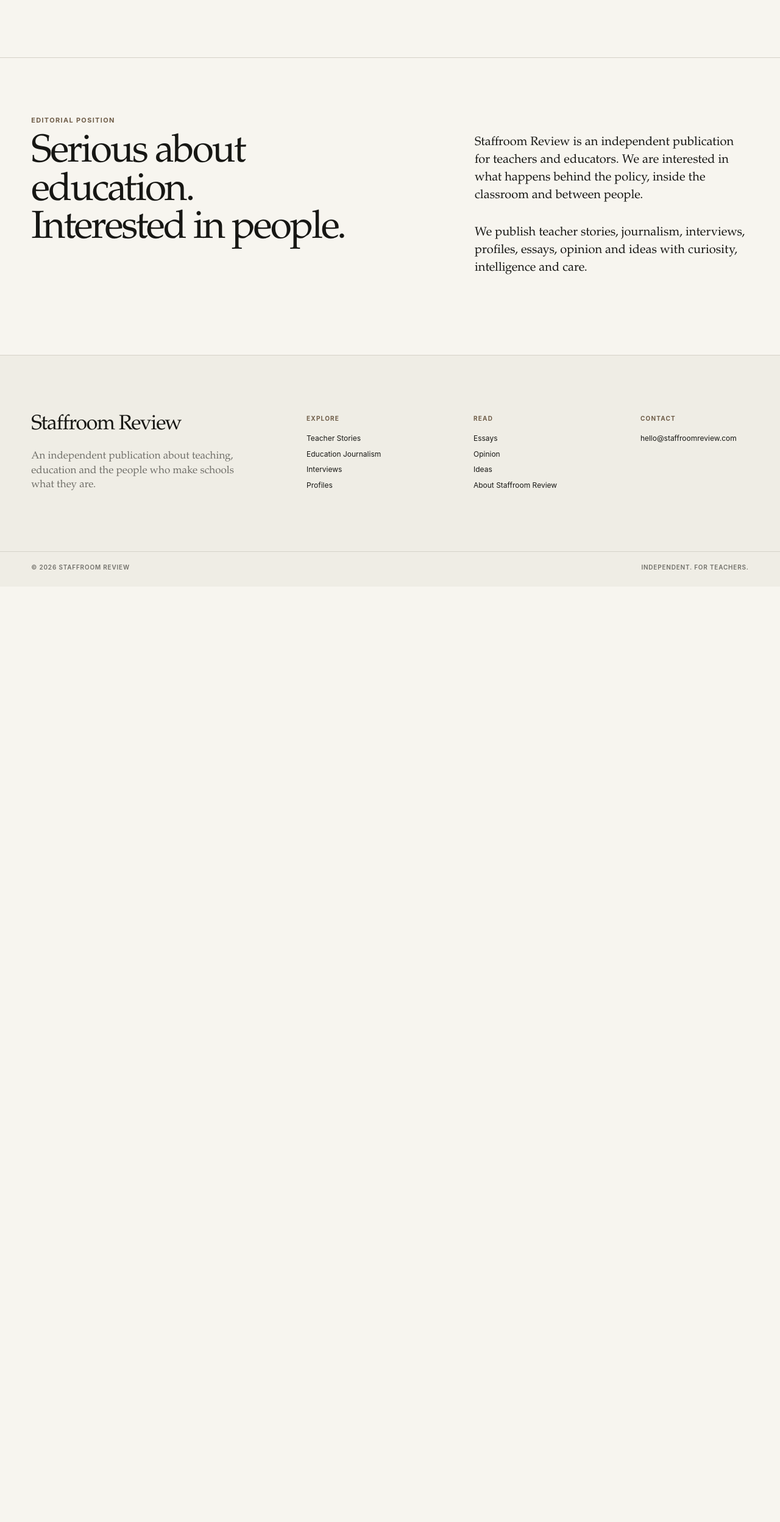
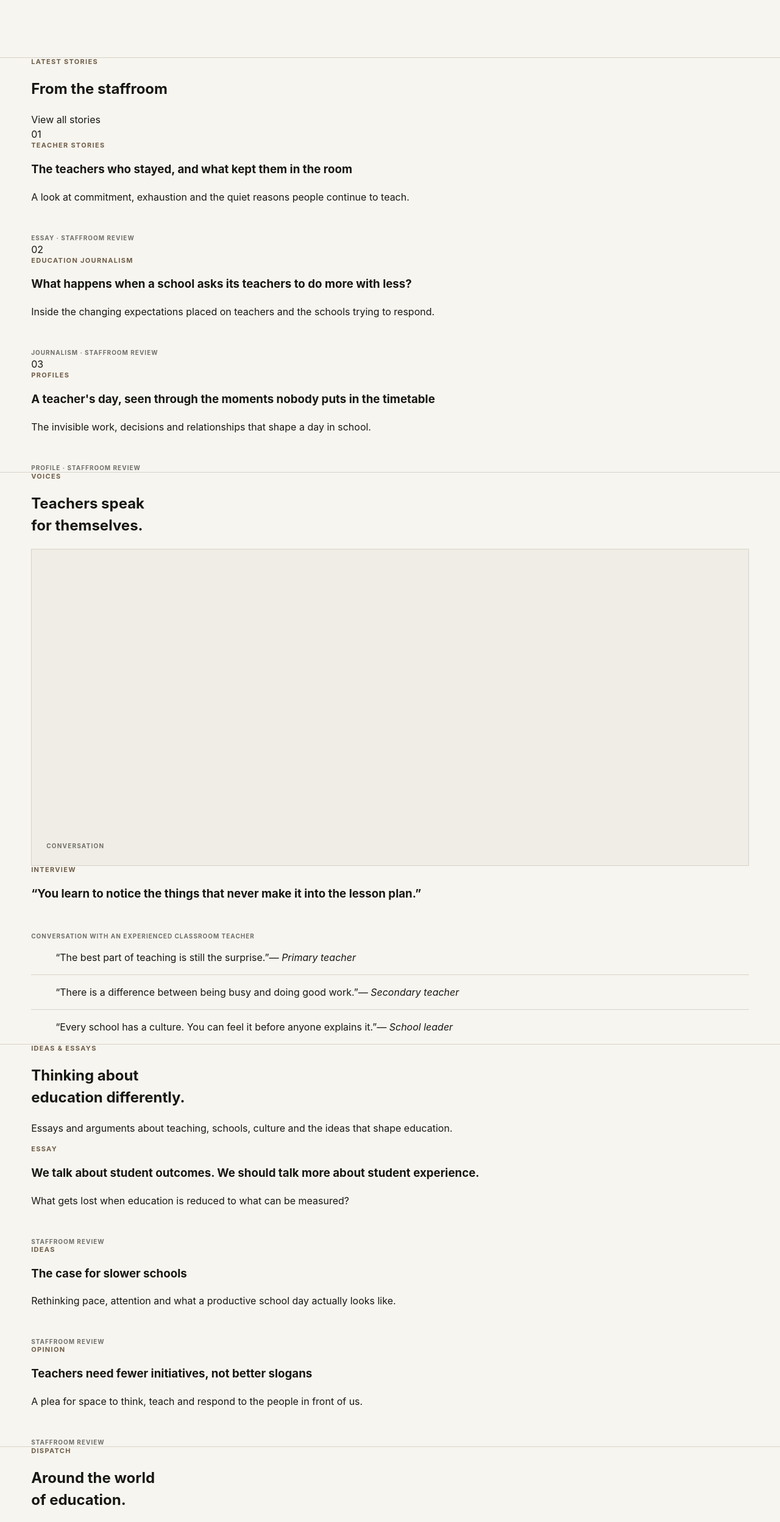
Before and after one commit to staffroom-review/staffroom-website, a Next.js app: page / in a window 1280 px wide. Shown: the part 1590-4086 px from the top of the page at 61% size. Before the commit the page ends 2552 px from the top, so only its background shows below. Built offline with nearby package versions, Linux system fonts and the light colour scheme.

Commit message:
Update page.js

```diff
--- a/app/page.js
+++ b/app/page.js
@@ -94,6 +94,268 @@ export default function HomePage() {
 
         <EditorialRule />
 
+        <section className="journal-section page-width">
+          <div className="section-heading-row">
+            <div>
+              <SectionLabel>Latest stories</SectionLabel>
+
+              <h2 className="section-title">
+                From the staffroom
+              </h2>
+            </div>
+
+            <a className="section-link" href="#stories">
+              View all stories
+            </a>
+          </div>
+
+          <div className="story-list">
+            <article className="story-list-item">
+              <div className="story-list-number">01</div>
+
+              <div className="story-list-copy">
+                <SectionLabel>Teacher Stories</SectionLabel>
+
+                <h3>
+                  The teachers who stayed, and what kept them in the room
+                </h3>
+
+                <p>
+                  A look at commitment, exhaustion and the quiet reasons people
+                  continue to teach.
+                </p>
+              </div>
+
+              <p className="byline">Essay · Staffroom Review</p>
+            </article>
+
+            <article className="story-list-item">
+              <div className="story-list-number">02</div>
+
+              <div className="story-list-copy">
+                <SectionLabel>Education Journalism</SectionLabel>
+
+                <h3>
+                  What happens when a school asks its teachers to do more with
+                  less?
+                </h3>
+
+                <p>
+                  Inside the changing expectations placed on teachers and the
+                  schools trying to respond.
+                </p>
+              </div>
+
+              <p className="byline">Journalism · Staffroom Review</p>
+            </article>
+
+            <article className="story-list-item">
+              <div className="story-list-number">03</div>
+
+              <div className="story-list-copy">
+                <SectionLabel>Profiles</SectionLabel>
+
+                <h3>
+                  A teacher's day, seen through the moments nobody puts in the
+                  timetable
+                </h3>
+
+                <p>
+                  The invisible work, decisions and relationships that shape a
+                  day in school.
+                </p>
+              </div>
+
+              <p className="byline">Profile · Staffroom Review</p>
+            </article>
+          </div>
+        </section>
+
+        <EditorialRule />
+
+        <section className="voices-section page-width">
+          <div className="voices-intro">
+            <SectionLabel>Voices</SectionLabel>
+
+            <h2 className="section-title">
+              Teachers speak
+              <br />
+              for themselves.
+            </h2>
+          </div>
+
+          <div className="voices-grid">
+            <article className="voice-feature">
+              <div className="story-image-placeholder" aria-hidden="true">
+                <span>Conversation</span>
+              </div>
+
+              <SectionLabel>Interview</SectionLabel>
+
+              <h3>
+                “You learn to notice the things that never make it into the
+                lesson plan.”
+              </h3>
+
+              <p className="byline">
+                Conversation with an experienced classroom teacher
+              </p>
+            </article>
+
+            <div className="voice-quotes">
+              <blockquote>
+                “The best part of teaching is still the surprise.”
+                <cite>— Primary teacher</cite>
+              </blockquote>
+
+              <EditorialRule />
+
+              <blockquote>
+                “There is a difference between being busy and doing good
+                work.”
+                <cite>— Secondary teacher</cite>
+              </blockquote>
+
+              <EditorialRule />
+
+              <blockquote>
+                “Every school has a culture. You can feel it before anyone
+                explains it.”
+                <cite>— School leader</cite>
+              </blockquote>
+            </div>
+          </div>
+        </section>
+
+        <EditorialRule />
+
+        <section className="ideas-section page-width">
+          <div className="ideas-header">
+            <div>
+              <SectionLabel>Ideas &amp; Essays</SectionLabel>
+
+              <h2 className="section-title">
+                Thinking about
+                <br />
+                education differently.
+              </h2>
+            </div>
+
+            <p>
+              Essays and arguments about teaching, schools, culture and the
+              ideas that shape education.
+            </p>
+          </div>
+
+          <div className="ideas-grid">
+            <article className="idea-card idea-card-large">
+              <SectionLabel>Essay</SectionLabel>
+
+              <h3>
+                We talk about student outcomes. We should talk more about
+                student experience.
+              </h3>
+
+              <p>
+                What gets lost when education is reduced to what can be
+                measured?
+              </p>
+
+              <p className="byline">Staffroom Review</p>
+            </article>
+
+            <article className="idea-card">
+              <SectionLabel>Ideas</SectionLabel>
+
+              <h3>
+                The case for slower schools
+              </h3>
+
+              <p>
+                Rethinking pace, attention and what a productive school day
+                actually looks like.
+              </p>
+
+              <p className="byline">Staffroom Review</p>
+            </article>
+
+            <article className="idea-card">
+              <SectionLabel>Opinion</SectionLabel>
+
+              <h3>
+                Teachers need fewer initiatives, not better slogans
+              </h3>
+
+              <p>
+                A plea for space to think, teach and respond to the people in
+                front of us.
+              </p>
+
+              <p className="byline">Staffroom Review</p>
+            </article>
+          </div>
+        </section>
+
+        <EditorialRule />
+
+        <section className="dispatch-section page-width">
+          <div className="dispatch-header">
+            <SectionLabel>Dispatch</SectionLabel>
+
+            <h2 className="section-title">
+              Around the world
+              <br />
+              of education.
+            </h2>
+          </div>
+
+          <div className="dispatch-grid">
+            <article className="dispatch-main">
+              <div className="story-image-placeholder" aria-hidden="true">
+                <span>Education Dispatch</span>
+              </div>
+
+              <SectionLabel>Dispatch</SectionLabel>
+
+              <h3>
+                What classrooms are teaching us about the changing world of
+                work
+              </h3>
+
+              <p>
+                Reporting from schools and communities on the forces reshaping
+                how and why we teach.
+              </p>
+            </article>
+
+            <div className="dispatch-notes">
+              <article>
+                <span className="dispatch-location">01 · INDIA</span>
+                <h4>The new expectations placed on young teachers</h4>
+                <p className="byline">Dispatch</p>
+              </article>
+
+              <EditorialRule />
+
+              <article>
+                <span className="dispatch-location">02 · SCHOOLS</span>
+                <h4>What happens when technology enters every classroom?</h4>
+                <p className="byline">Reporting</p>
+              </article>
+
+              <EditorialRule />
+
+              <article>
+                <span className="dispatch-location">03 · CULTURE</span>
+                <h4>Why the school day remains such a powerful social ritual</h4>
+                <p className="byline">Essay</p>
+              </article>
+            </div>
+          </div>
+        </section>
+
+        <EditorialRule />
+
         <section className="principles-section page-width">
           <div className="principles-heading">
             <SectionLabel>Editorial position</SectionLabel>
```
